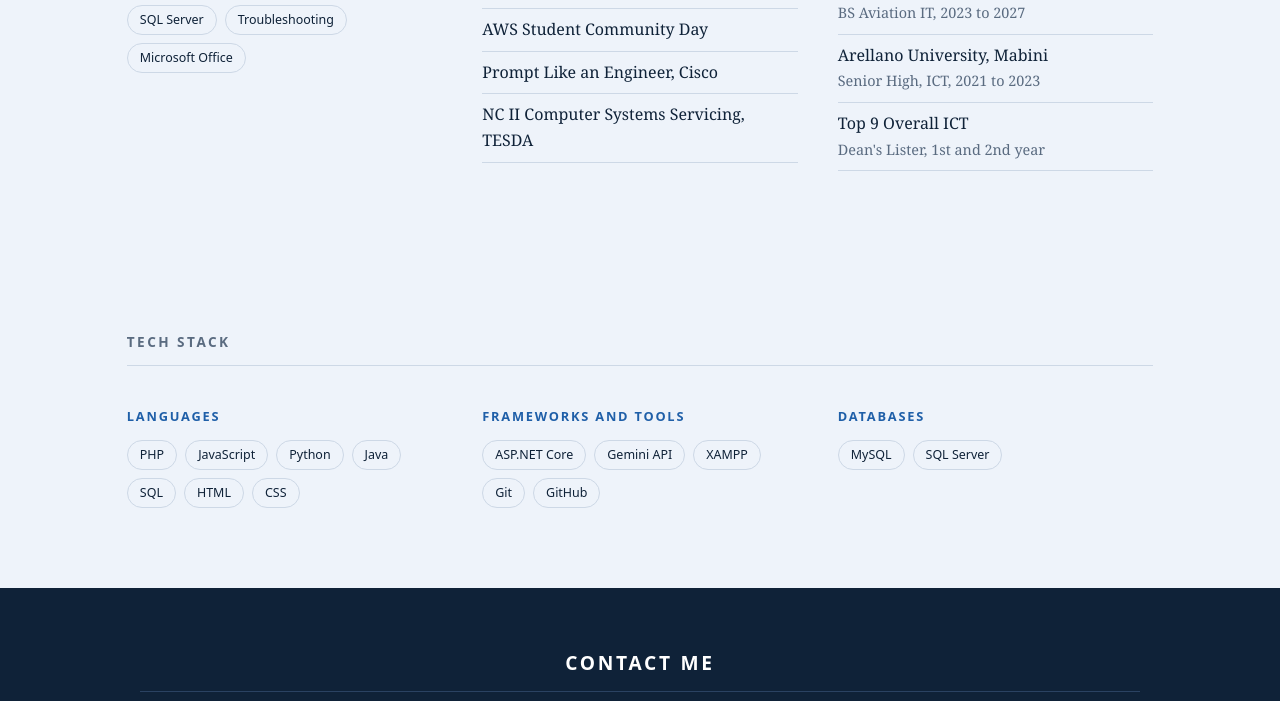
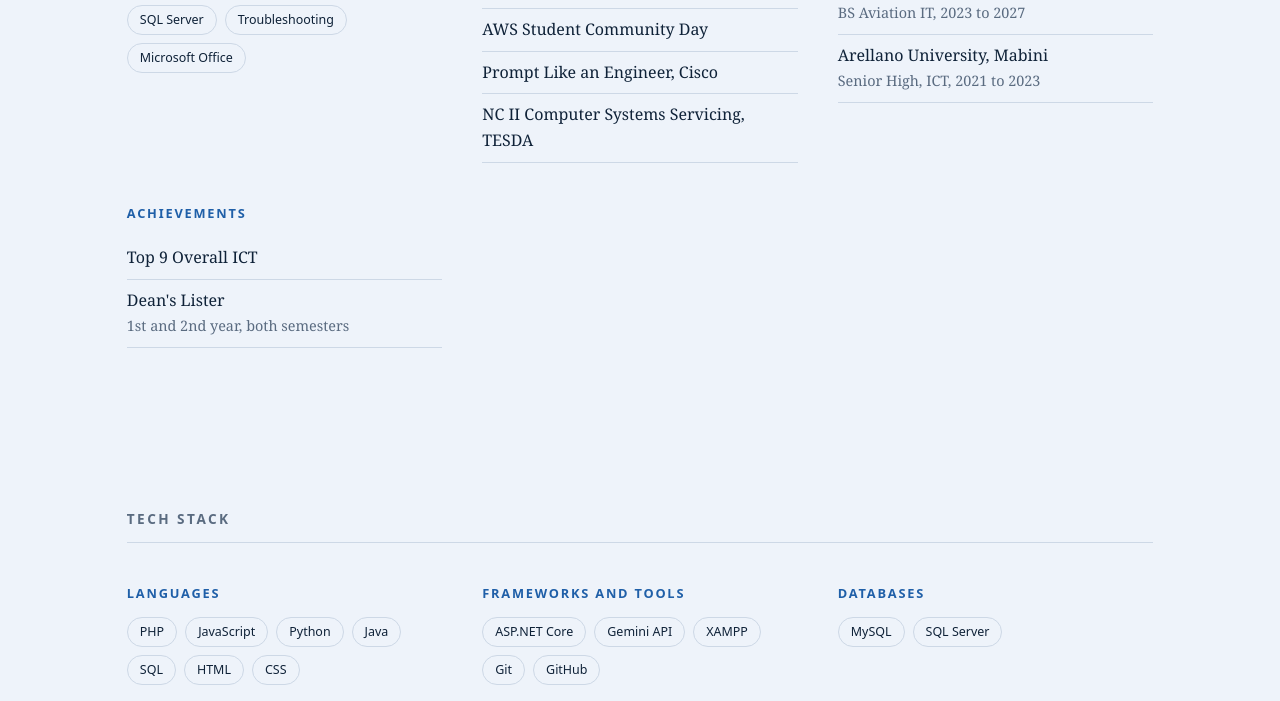
Before and after one commit to Lowengs/Portfolio, a plain HTML site: page index.html in a window 1280 px wide. Shown: the part 3418-4119 px from the top of the page. Drawn offline with Linux system fonts and the light colour scheme.

Commit message:
Move achievements into their own section

```diff
--- a/index.html
+++ b/index.html
@@ -125,7 +125,13 @@
         <ul class="list">
           <li>Philippine State College of Aeronautics<br><span>BS Aviation IT, 2023 to 2027</span></li>
           <li>Arellano University, Mabini<br><span>Senior High, ICT, 2021 to 2023</span></li>
-          <li>Top 9 Overall ICT<br><span>Dean's Lister, 1st and 2nd year</span></li>
+        </ul>
+      </div>
+      <div>
+        <h4>Achievements</h4>
+        <ul class="list">
+          <li>Top 9 Overall ICT</li>
+          <li>Dean's Lister<br><span>1st and 2nd year, both semesters</span></li>
         </ul>
       </div>
     </div>
```
